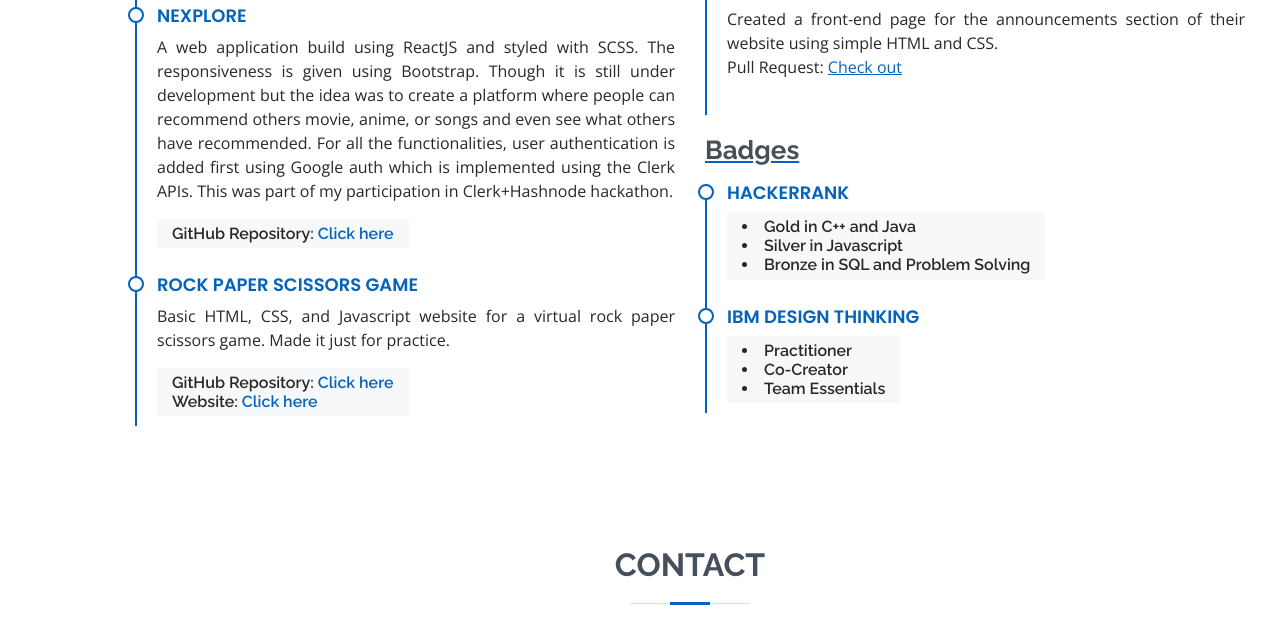
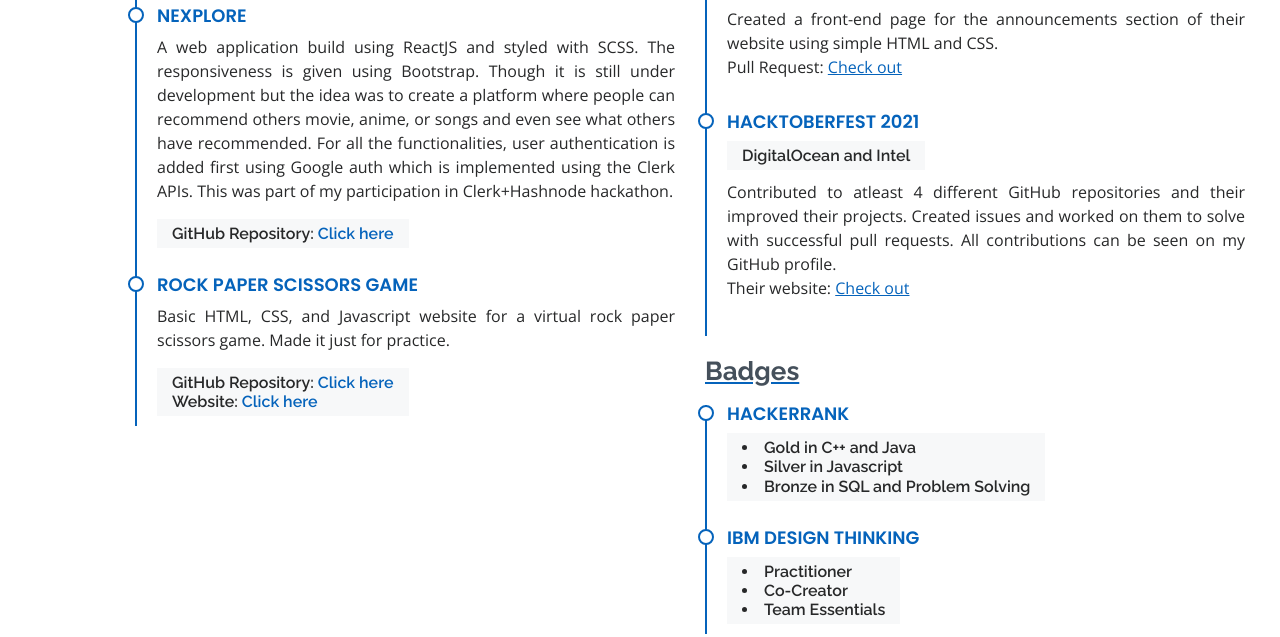
Before and after one commit to Maaz-Code/Portfolio-Website, a plain HTML site: page index.html in a window 1280 px wide. Shown: the part 4037-4674 px from the top of the page. Drawn offline with nearby package versions, Linux system fonts and the light colour scheme.

Commit message:
Updating open-source section

```diff
--- a/index.html
+++ b/index.html
@@ -356,6 +356,14 @@
                 Pull Request: <u><a href="https://github.com/smaranjitghose/girlscript_chennai_website/pull/953" target="_blank">Check out</a></u>
               </p>
             </div>
+            <div class="resume-item">
+              <h4>Hacktoberfest 2021</h4>
+              <h5>DigitalOcean and Intel</h5>
+              <p>
+                Contributed to atleast 4 different GitHub repositories and their improved their projects. Created issues and worked on them to solve with successful pull requests. All contributions can be seen on my GitHub profile.<br>
+                Their website: <u><a href="https://hacktoberfest.digitalocean.com/" target="_blank">Check out</a></u>
+              </p>
+            </div>
             <u><h3 class="resume-title">Badges</h3></u>
             <div class="resume-item">
               <h4>Hackerrank</h4>
```
